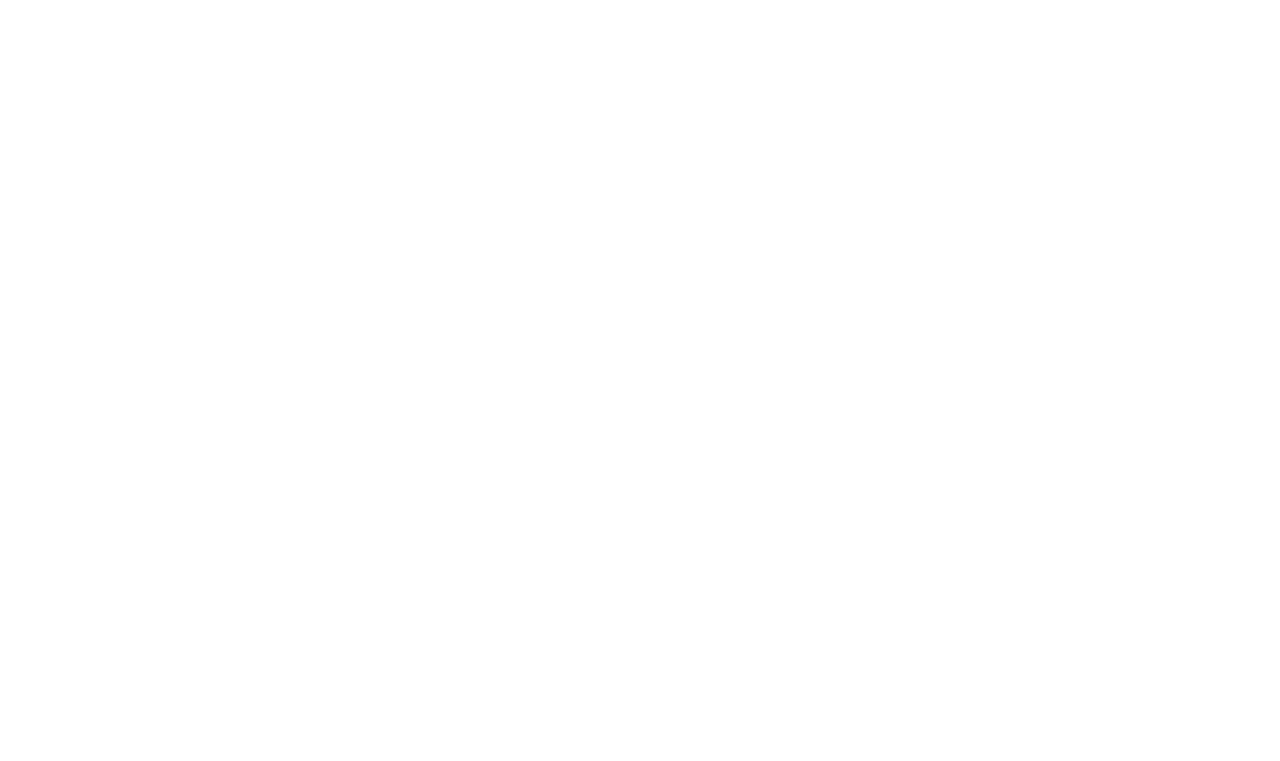
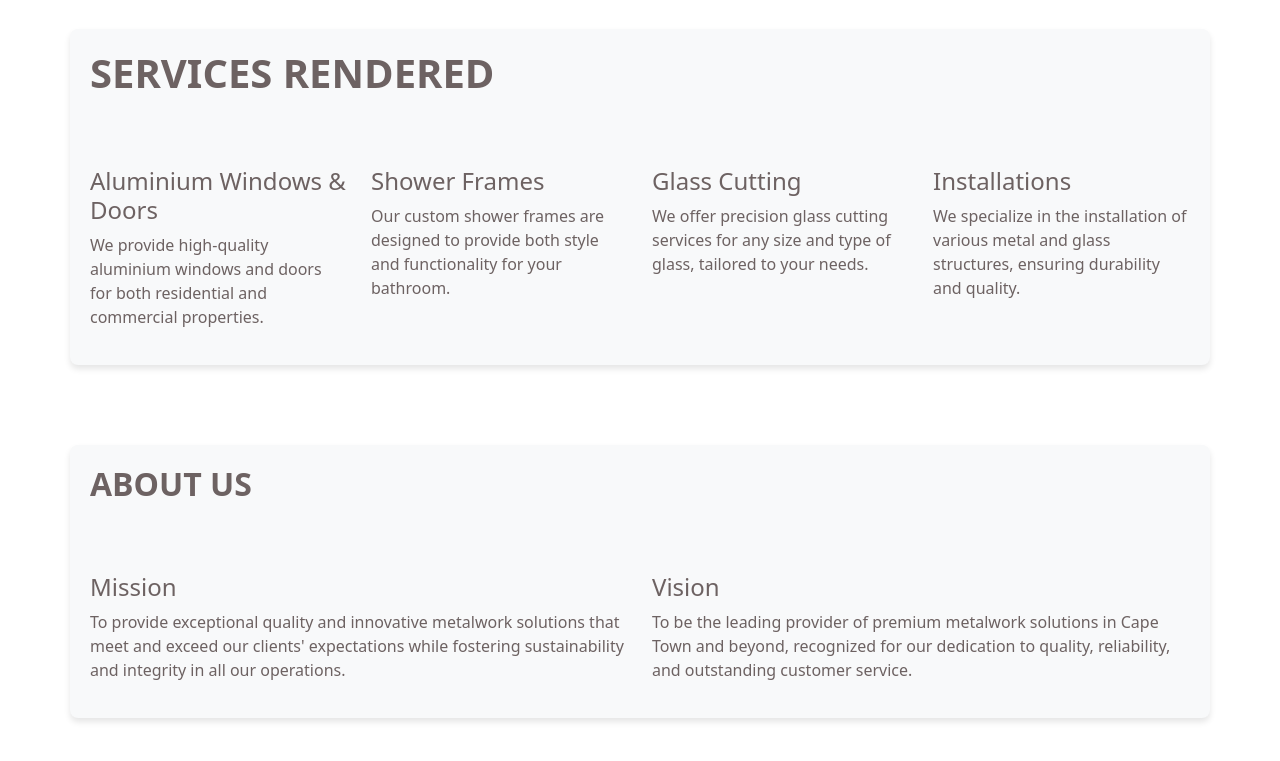
Before and after one commit to xolandaliso/react-app, a React (Create React App) app: page / in a window 1280 px wide. Shown: the part 969-1730 px from the top of the page. Before the commit the page ends 998 px from the top, so only its background shows below. Built offline with nearby package versions, Linux system fonts and the light colour scheme.

Commit message:
added services and about us. changed the SVG to smoothly transition

```diff
--- a/src/pages/home.js
+++ b/src/pages/home.js
@@ -1,7 +1,9 @@
 import React, { useState, useEffect } from 'react';
+import { useNavigate } from 'react-router-dom'; // Import useNavigate from react-router-dom
 import Navbar from '../components/navbar';
-import Carousel from '../components/carousel';
 import BouncingArrow from '../components/bouncingarrow';
+import ServicesList from '../components/serviceslist'; // Services list import
+import AboutUs from '../components/aboutus'; // About Us import
 import 'bootstrap/dist/css/bootstrap.min.css';
 import '../components/css/landingpage.css';
 
@@ -13,7 +15,7 @@
   ];
 
   const [currentImageIndex, setCurrentImageIndex] = useState(0);
-  const [showMore, setShowMore] = useState(false);
+  const navigate = useNavigate(); // Initialize navigate function
 
   useEffect(() => {
     const interval = setInterval(() => {
@@ -23,7 +25,10 @@
   }, [images.length]);
 
   const handleArrowClick = () => {
-    setShowMore(!showMore);
+    const element = document.getElementById('services-section');
+    if (element) {
+      element.scrollIntoView({ behavior: 'smooth' }); // Scrolls smoothly to the section
+    }
   };
 
   return (
@@ -66,11 +71,10 @@
         <BouncingArrow onClick={handleArrowClick} />
       </div>
 
-      {showMore && (
-        <div className="carousel-section mt-5">
-          <Carousel />
-        </div>
-      )}
+      {/* Include the ServicesList component */}
+      <ServicesList />
+      {/* Include the AboutUs component */}
+      <AboutUs />
     </div>
   );
 }
```
